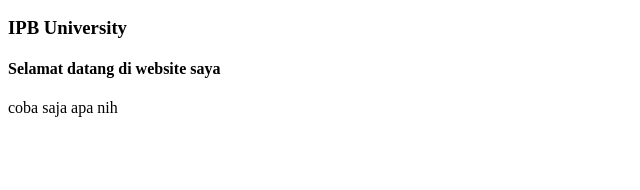
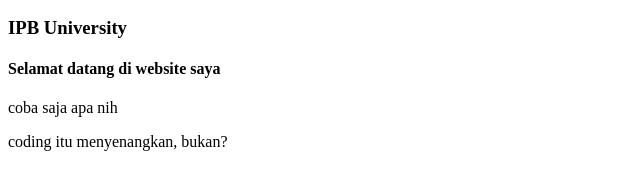
Before and after one commit to HesaRayaUntara/micro-satu, a plain HTML site: page index.html in a window 1280 px wide. Shown: the part 110-300 px from the top of the page, without its empty margins (0-640 px from the left). Drawn offline with Linux system fonts and the light colour scheme.

Commit message:
Update index.html
fourth commit

```diff
--- a/index.html
+++ b/index.html
@@ -13,5 +13,7 @@
 
 
     <p>coba saja apa nih</p>
+
+    <p>coding itu menyenangkan, bukan?</p>
 </body>
 </html>
```
